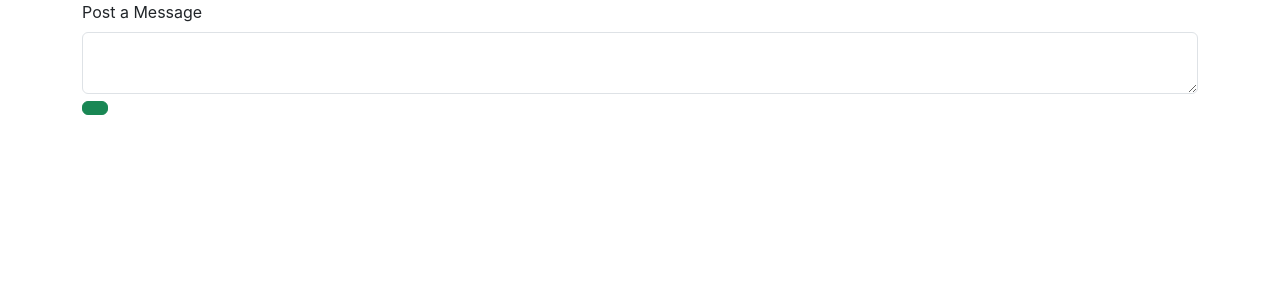
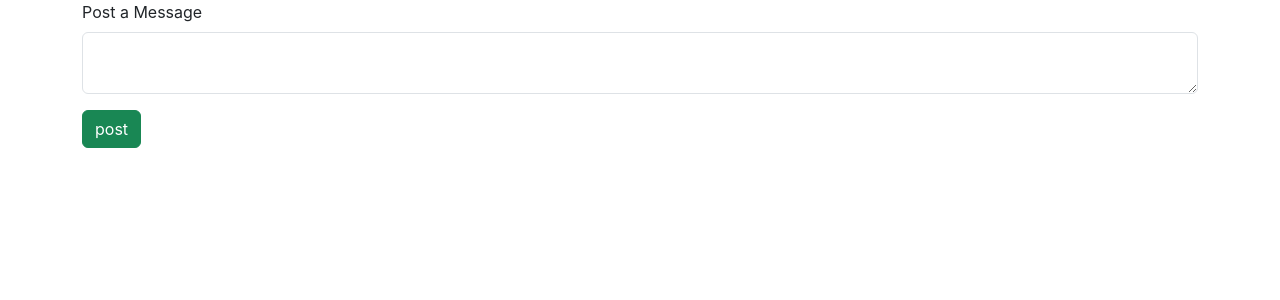
Before and after one commit to alfinroy05/Blog-app-frontEnd, a React (Create React App) app: page /createpost in a window 1280 px wide. Shown: the top 300 px of the page. Built offline with nearby package versions, Linux system fonts and the light colour scheme.

Commit message:
completed

```diff
--- a/src/components/CreatePost.jsx
+++ b/src/components/CreatePost.jsx
@@ -1,24 +1,52 @@
-import React from 'react'
+import axios from 'axios'
+import React, { useState } from 'react'
 
 const CreatePost = () => {
-  return (
+  const token= sessionStorage.getItem("token");
+  const [input, setInput] = useState({
+    "message": "",
+    "userId": sessionStorage.getItem("userId")
+
+  })
+  const inputHandler = (event) => {
+    setInput({ ...input, [event.target.name]: event.target.value })
+  }
+  const readValues = () => {
+    console.log(input);
+    console.log(token)
+    axios.post("http://localhost:3030/create", input, {
+      headers: {
+        "token":token,
+        "Content-Type": "application/json"
+      }
+    }).then((response) => {
+      console.log(response);
+      if (response.data.status === "success") {
+        alert("Post created successfully");
+
+      } else {
+        alert("Failed to create post");
+      }
+    }).catch()
+  }
+  return(
     <div>
       <div className="container">
         <div className="row">
           <div className="col col-12 col-sm-12 col-md-12 col-lg-12 col-xl-12 col-xxl-12">
-            <div className="row">
+            <div className="row g-3">
               <div className="col col-12 col-md-12 col-lg-12 col-xl-12 col-xxl-12">
                 <label htmlFor="" className="form-label">Post a Message</label>
-                <textarea name="" id="" className="form-control"></textarea>
+                <textarea name="message" value={input.message} onChange={inputHandler} className="form-control"></textarea>
               </div>
               <div className="col col-12 col-md-12 col-lg-12 col-xl-12 col-xxl-12">
-                <button className="btn btn-success"></button>
+                <button onClick={readValues} className="btn btn-success">post</button>
               </div>
             </div>
           </div>
         </div>
       </div>
-    </div>
+    </div >
   )
 }
 
--- a/src/components/SignIn.jsx
+++ b/src/components/SignIn.jsx
@@ -32,6 +32,7 @@ const SignIn = () => {
                 let userId= response.data.userId;
                 sessionStorage.setItem("token", token);
                 sessionStorage.setItem("userId", userId);
+                console.log(userId)
                 navigate("/createpost");
 
             }
```
